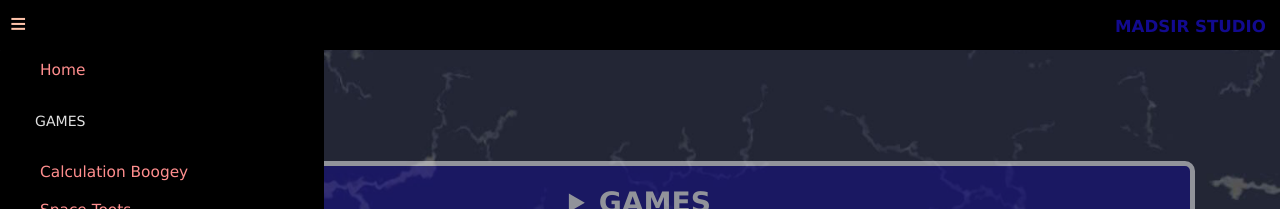
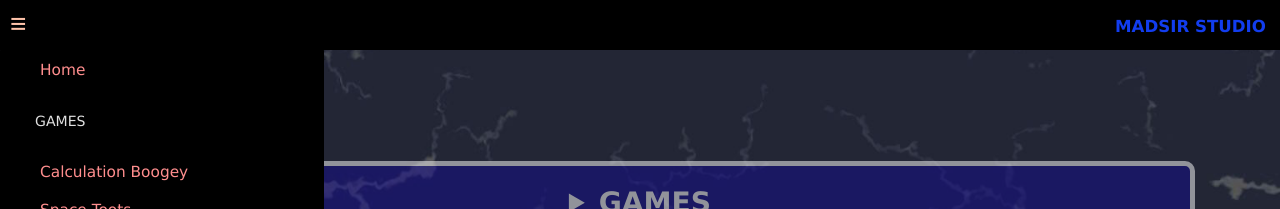
Before and after one commit to Madsir/madsirstudio.github.io, a Jekyll site: the page built from index.html, in a window 1280 px wide. Shown: the top 209 px of the page. Built offline with Jekyll 4.4.1, drawn with Linux system fonts in a browser that asks for light colours.

Commit message:
Update default.html

```diff
--- a/_layouts/default.html
+++ b/_layouts/default.html
@@ -90,7 +90,7 @@
 }
 .flexer h3 {
   text-align: right;
-  color:#120a8f;
+  color:#123def;
   font-family: Arial, 'Helvetica Neue', Helvetica, sans-serif
   font-size: 2em;
   user-select: none
@@ -104,6 +104,7 @@
   width: 100%;
   margin: 0;
   background-color: #07427a;
+  box-shadow: 0 0 200px rgba(0,0,0,0.9) inset;
   min-height: 100vh;
   display: flex;
   flex-direction: column;
```
